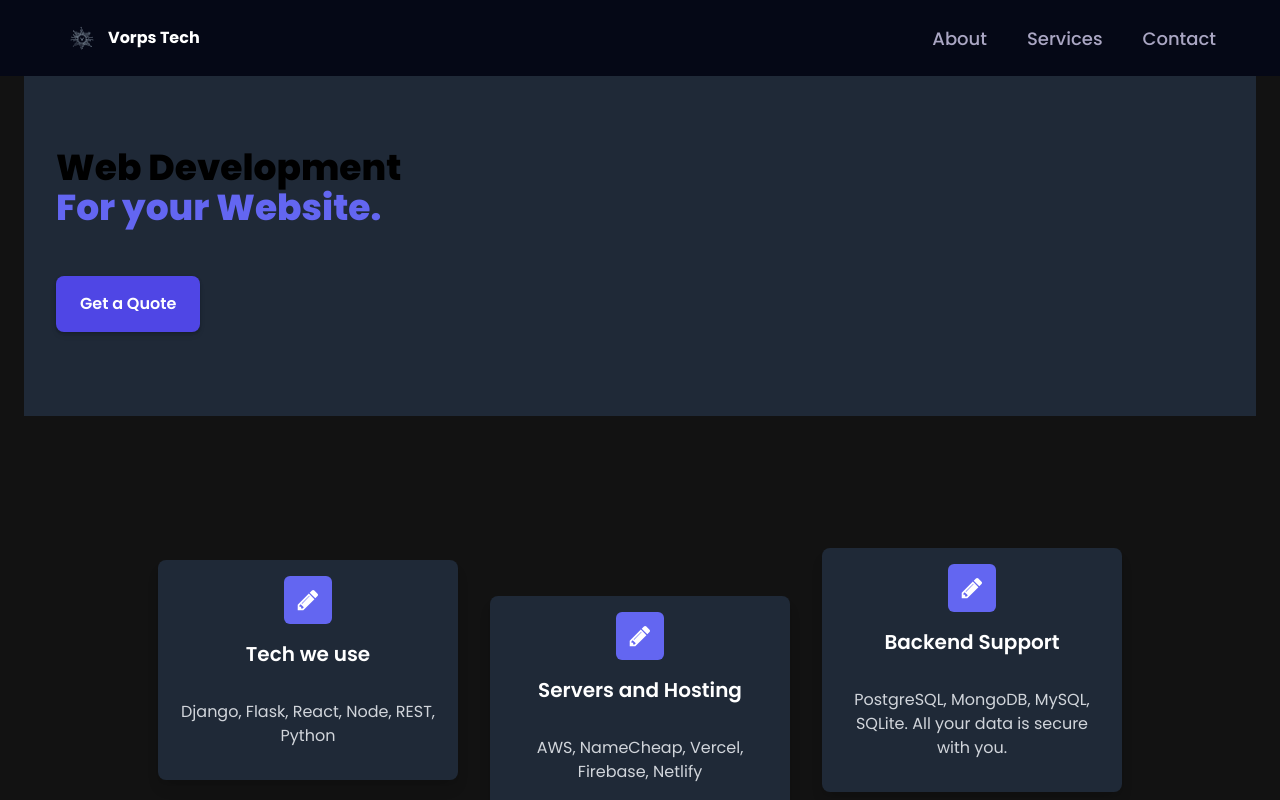
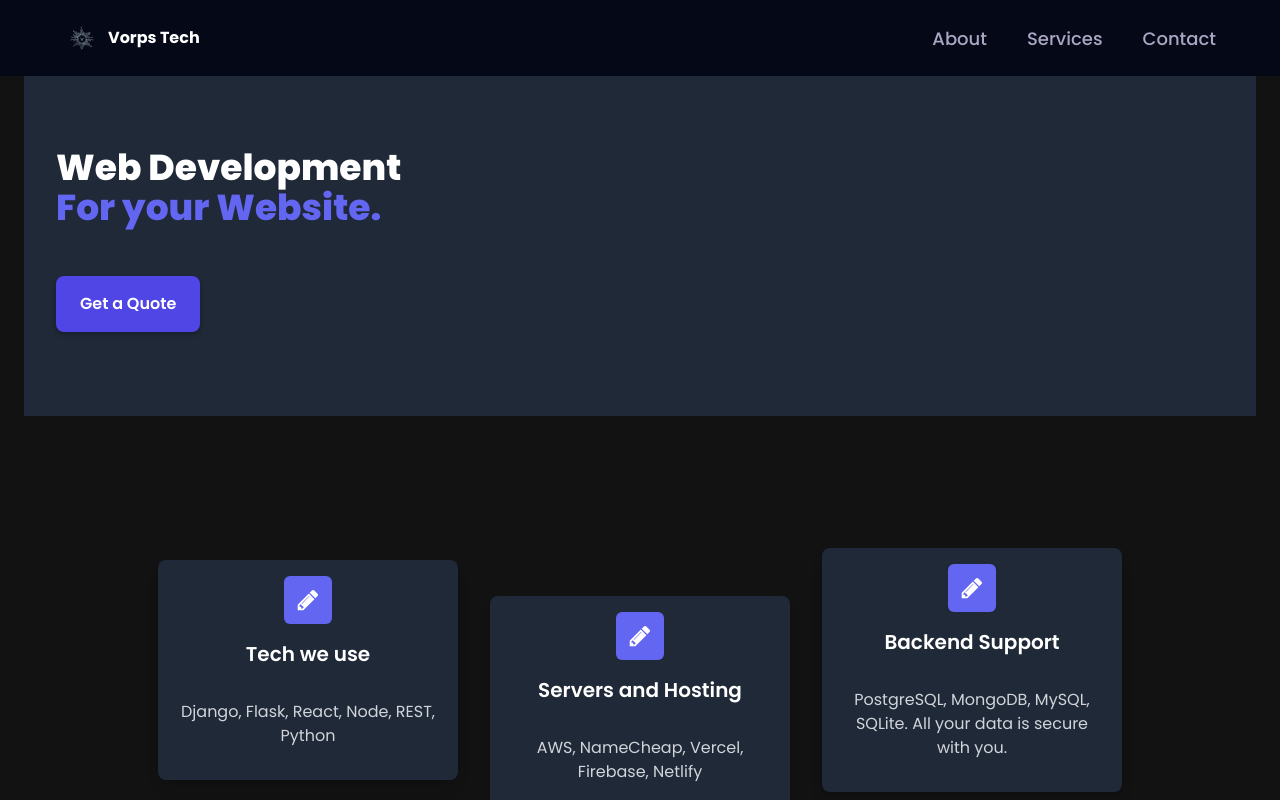
Before and after one commit to ParthJuneja/three-d-portfolio, a React (Vite) app: page /web in a window 1280 px wide. Shown: the top 800 px of the page. Built offline with nearby package versions, Linux system fonts and the light colour scheme.

Commit message:
changed title color

```diff
--- a/src/components/Pagetitle.jsx
+++ b/src/components/Pagetitle.jsx
@@ -6,7 +6,7 @@ const Pagetitle = ({ title }) => {
         <div className='px-6'>
             <div class="mt-16 py-5  bg-gray-800 ">
                 <div class="text-start w-full mx-auto py-12 px-4 sm:px-6 lg:py-16 lg:px-8 z-20">
-                    <h2 class="text-3xl font-extrabold text-black dark:text-white sm:text-4xl">
+                    <h2 class="text-3xl font-extrabold text-white sm:text-4xl">
                         <span class="block">
                             {title}
                         </span>
```
